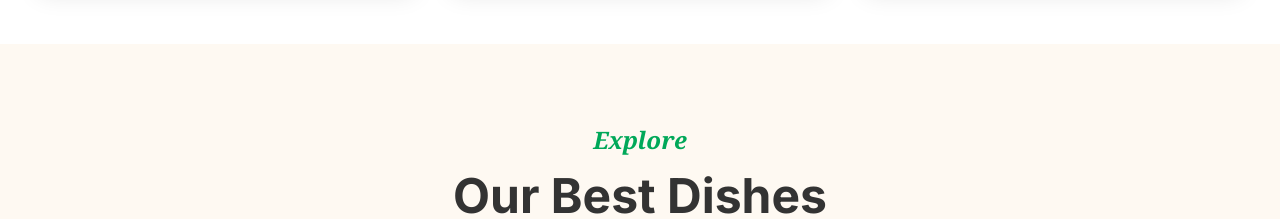
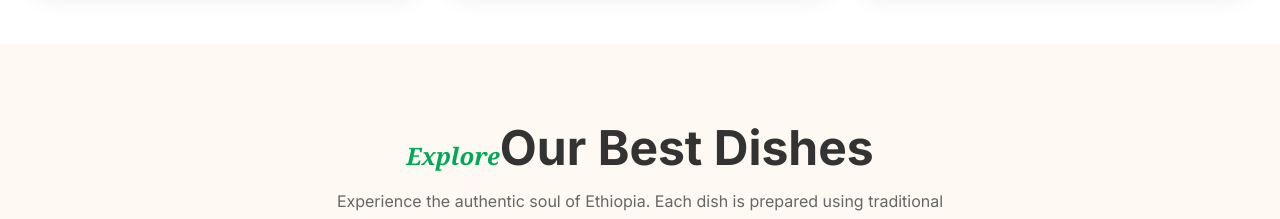
Before and after one commit to mr-Ayalk/Jebena-Bestro-Cafe, a Next.js app in the folder landingpage/: page / in a window 1280 px wide. Shown: the part 1360-1579 px from the top of the page. Built offline with nearby package versions, Linux system fonts and the light colour scheme.

Commit message:
hydration problem resolved

```diff
--- a/landingpage/src/sections/BestSellers.tsx
+++ b/landingpage/src/sections/BestSellers.tsx
@@ -140,9 +140,9 @@ const BestSellers = () => {
                 {/* Header */}
                 <div className="text-center max-w-2xl mx-auto mb-16">
                     <h2 className="text-4xl md:text-5xl font-bold font-poppins text-[#333] mb-4">
-                        <h4 className="text-[#00A859] font-serif  italic text-2xl mb-4">
+                        <span className="text-[#00A859] font-serif  italic text-2xl mb-4">
                             Explore
-                        </h4>
+                        </span>
                         Our Best Dishes
                     </h2>
                     <p className="text-[#666] font-sans leading-relaxed">
```
